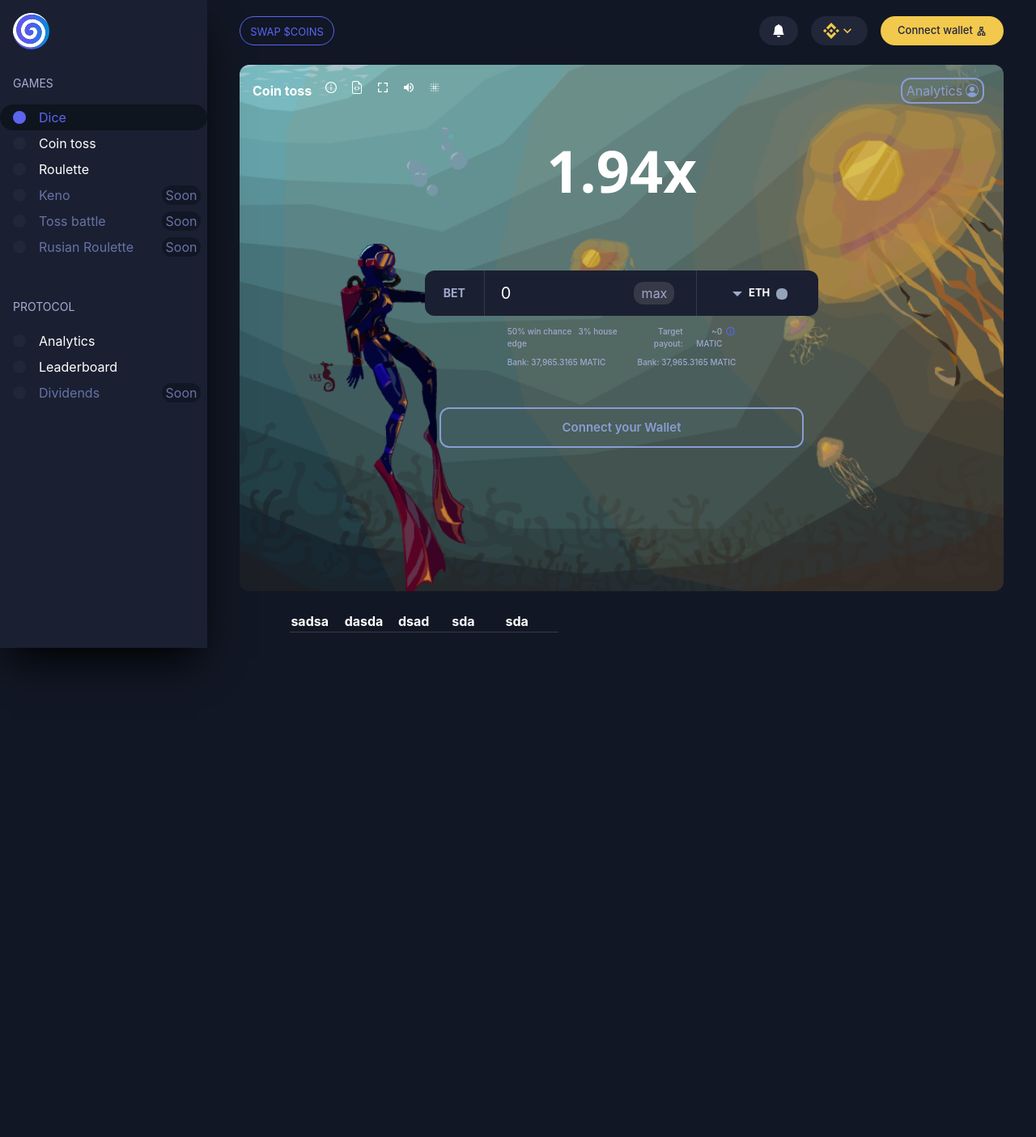
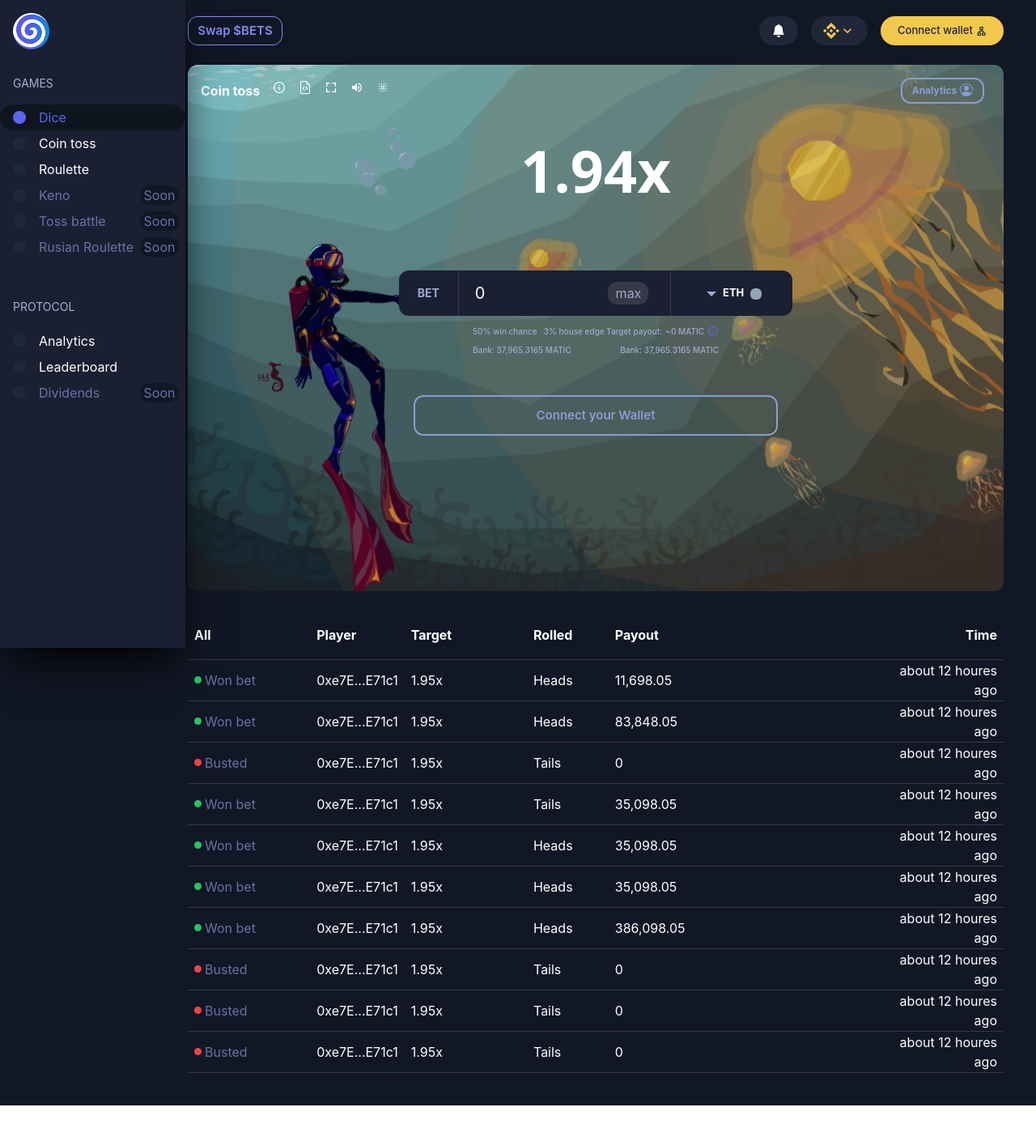
Before and after one commit to milosst686/coin_flip_nextjs, a Next.js app: page / in a window 1280 px wide. Shown: the whole page at 81% size. After the commit the page ends 1365 px from the top, so only its background shows below. Built offline with nearby package versions, Linux system fonts and the light colour scheme; grey boxes are pictures that could not be loaded.

Commit message:
Created Footer component
I tried to recreate footer component - transaction history, and i try to created with some generic component. Hope i did it good

```diff
--- a/common/components/Footer/Footer.tsx
+++ b/common/components/Footer/Footer.tsx
@@ -1,22 +1,39 @@
 import React from 'react'
+import FooterHistroryItem from './FooterHistroryItem'
 
 export default function
 () {
   return (
-    <div className="pl-[10%] bg-transparent w-[1000px] h-[650px]">
-        <table>
-            <thead className="border-b border-b-ui-400 text-white">
+    <div className=" max-w-[100%] mx-10 pb-[40px]">
+        <table className="w-[100%] ">
+            <thead className="border-b border-b-ui-400 text-white px-[8px] h-[60px]">
                 <tr>
-                    <th className="text-start w-[15%] min-w-[15%]">
-                        sadsa
+                    <th className="text-start w-[15%] min-w-[15%] px-[8px]">
+                        All
                     </th>
-                    <th className="text-start w-[15%] min-w-[15%]">dasda</th>
-                    <th className="text-start w-[15%] min-w-[15%]">dsad</th>
-                    <th className="text-start w-[15%] min-w-[15%]">sda</th>
-                    <th className="text-start w-[15%] min-w-[15%]">sda</th>
+                    <th className="text-start w-[10%] px-[8px]">Player</th>
+                    <th className="text-start w-[15%] px-[8px]">Target</th>
+                    <th className="text-start w-[10%] px-[8px]">Rolled</th>
+                    <th className="text-start px-[8px]">Payout</th>
+                    <th className="text-end  w-[15%] px-[8px]">Time</th>
                 </tr>
             </thead>
+            <tbody className="w-[100%] text-white">
+                <FooterHistroryItem palyer="0xe7E...E71c1" isWon won="Won bet" choosen="Heads" toPayOut="11,698.05" houres="about 12 houres ago"  />
+                <FooterHistroryItem palyer="0xe7E...E71c1" isWon won="Won bet" choosen="Heads" toPayOut="83,848.05" houres="about 12 houres ago"  />
+                <FooterHistroryItem palyer="0xe7E...E71c1" isWon={false} won="Busted" choosen="Tails" toPayOut="0" houres="about 12 houres ago"  />
+                <FooterHistroryItem palyer="0xe7E...E71c1" isWon won="Won bet" choosen="Tails" toPayOut="35,098.05" houres="about 12 houres ago"  />
+                <FooterHistroryItem palyer="0xe7E...E71c1" isWon won="Won bet" choosen="Heads" toPayOut="35,098.05" houres="about 12 houres ago"  />
+                <FooterHistroryItem palyer="0xe7E...E71c1" isWon won="Won bet" choosen="Heads" toPayOut="35,098.05" houres="about 12 houres ago"  />
+                <FooterHistroryItem palyer="0xe7E...E71c1" isWon won="Won bet" choosen="Heads" toPayOut="386,098.05" houres="about 12 houres ago"  />
+                <FooterHistroryItem palyer="0xe7E...E71c1" isWon={false} won="Busted" choosen="Tails" toPayOut="0" houres="about 12 houres ago"  />
+                <FooterHistroryItem palyer="0xe7E...E71c1" isWon={false} won="Busted" choosen="Tails" toPayOut="0" houres="about 12 houres ago"  />
+                <FooterHistroryItem palyer="0xe7E...E71c1" isWon={false} won="Busted" choosen="Tails" toPayOut="0" houres="about 12 houres ago"  />
+            </tbody>
         </table>
+        <div>
+
+        </div>
     </div>
   )
 }
--- /dev/null
+++ b/common/components/Footer/FooterHistroryItem.tsx
@@ -0,0 +1,49 @@
+import clsx from 'clsx';
+import React from 'react'
+
+interface HistoryInterface{
+    palyer: string;
+    isWon: boolean;
+    won: string;
+    choosen: string;
+    toPayOut: string;
+    houres: string;
+}
+
+export default function FooterHistroryItem({palyer,isWon,won,choosen,toPayOut,houres}:HistoryInterface) {
+  return (
+    <tr className="h-[48px] border-b border-b-ui-400">
+        <td className="px-[8px]">
+            <span className="flex items-center  gap-x-[4px]">
+                <div className={clsx("rounded-full", isWon? "bg-green-500 w-[9px] h-[9px]" : "bg-red-500 w-[9px] h-[9px]")}></div>
+                <p className="text-font-200">{won}</p>
+            </span>
+        </td>
+        <td className="px-[8px]">
+            <span>
+            {palyer}
+            </span>
+        </td>
+        <td className="px-[8px]">
+            <span >
+                1.95x
+            </span>
+        </td>
+        <td className="px-[8px]">
+            <span>
+            {choosen}
+            </span>
+        </td>
+        <td className="px-[8px]">
+            <span>
+            {toPayOut}
+            </span>
+        </td>
+        <td className="px-[8px] text-end">
+            <span>
+                {houres}
+            </span>
+        </td>
+    </tr>
+  )
+}
--- a/common/components/Header/Header.tsx
+++ b/common/components/Header/Header.tsx
@@ -8,8 +8,8 @@ export default function Header() {
          <div className="w-full">
       <div className="flex justify-between pt-5">
         <div className="mx-0">
-        <button className=" uppercase rounded-full border-accent-250 border  w-[117px] h-[36px] ml-10 items-center">
-          <span className="text-accent-250 text-[13px]"> Swap $Coins</span>
+        <button className=" rounded-xl border-ui-600 border  w-[117px] h-[36px] ml-10 text-ui-600 text-[15px] font-semibold">
+          Swap $BETS
         </button>
         </div>
         <div className="flex items-center pr-10 gap-x-4 ">
--- a/common/components/MainSection/MainHeader.tsx
+++ b/common/components/MainSection/MainHeader.tsx
@@ -16,8 +16,10 @@ export default function MainHeader() {
               <MdOutlineLensBlur />
               </div>
               <div className=" border-2 border-accent-100 w-[103px] h-[32px] rounded-xl my-4 mr-6 text-accent-100 flex items-center justify-center">
-                <p >Analytics</p>
-                <BsPersonCircle className="ml-1"/>
+                <div className=" px-[12px] py-[8px] flex">
+                <p className="font-bold text-[12px]">Analytics</p>
+                <BsPersonCircle className="ml-1 font-bold"/>
+                </div>
               </div>
             </div>
   )
--- a/common/components/NavBarItem/NavBar.tsx
+++ b/common/components/NavBarItem/NavBar.tsx
@@ -6,7 +6,7 @@ import clsx from 'clsx'
 export default function
 () {
   return (
-       <div className={clsx(" bg-ui-300 h-screen w-[20%] shadow-black  shadow-2xl fixed ")}>
+       <div className={clsx(" bg-ui-300 h-screen max-w-[100%] shadow-black  shadow-2xl fixed ")}>
         <div className="flex items-center px-4 pt-4">
           <Image src="/logo/logotype.9180b64.svg" alt="/" width='45'height='45' />
         </div>
--- a/pages/index.tsx
+++ b/pages/index.tsx
@@ -14,7 +14,7 @@ export default function Home() {
         <nav >
           <div className="flex bg-ui-200 min-h-screen">
             <NavBar/>
-            <div className=" ml-[20%] w-full">
+            <div className="ml-[15%] w-full">
               <Header />
               <MainSection  />
               <Footer />
--- a/tailwind.config.js
+++ b/tailwind.config.js
@@ -23,7 +23,9 @@ module.exports = {
           //Navbar bottom icons
           400: "#363a46",
           //Max button
-          500: "#1c2233"
+          500: "#1c2233",
+          // swap button border
+          600: "#818cf6"
         },
         font: {
           //Navbar section titles
```
